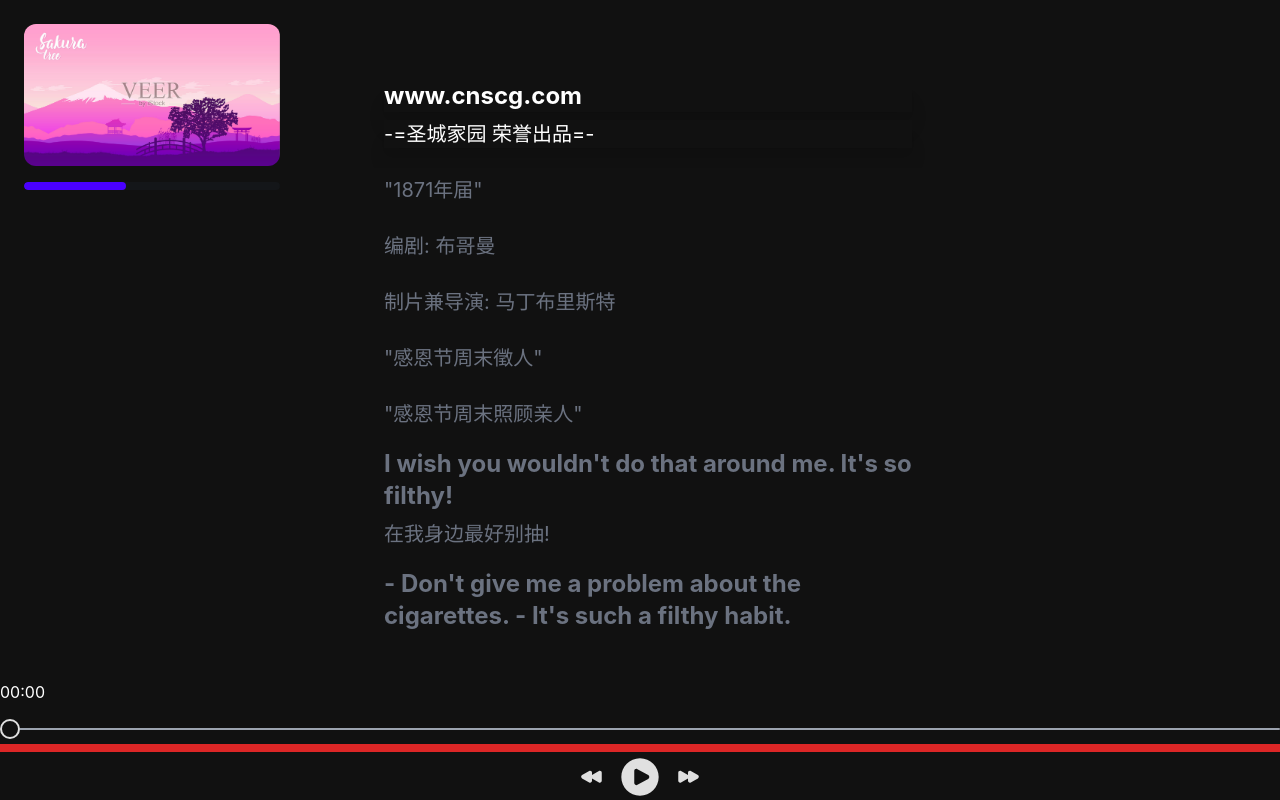
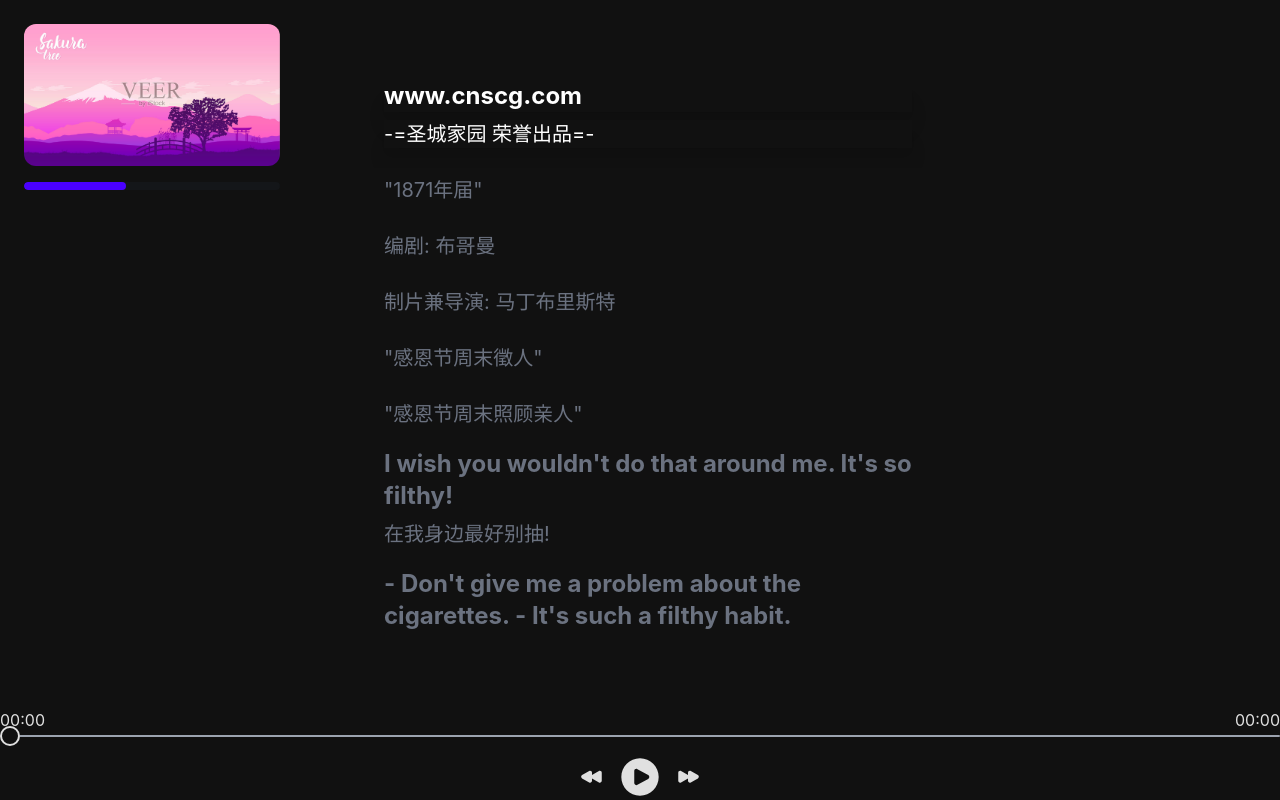
Before and after one commit to PPsteven/Langoon-web, a React (Vite) app: page / in a window 1280 px wide. Built offline with nearby package versions, Linux system fonts and the light colour scheme.

Commit message:
feat: fix css problem

```diff
--- a/src/components/read/Control.tsx
+++ b/src/components/read/Control.tsx
@@ -59,11 +59,17 @@ const Progress = ({ seek, duration, onChange }: ProgressProps) => {
   }, [seek, duration, isDragging]);
 
   return (
-    <div className="flex flex-col w-full h-full my-0 gap-2 cursor-pointer">
-      <div className="absolute left-0 -top-12 text-white text-left">
-        {formatTime(seek)}
-      </div>
+    <div className="w-full h-full flex flex-col justify-center cursor-pointer">
+      <div className="w-full absolute left-0 -top-5 text-white text-left flex flex-row justify-between">
+          <span>
+            {formatTime(seek)}
+          </span>
+          <span>
+            {formatTime(duration)}
+          </span>
+        </div>
       <Slider
+        className="media-slider h-full"
         value={[value]}
         max={100}
         step={1}
@@ -91,8 +97,8 @@ export const Control = (props: ControlProps) => {
   };
 
   return (
-    <div className="w-full h-18 fixed left-0 bottom-0 flex flex-col justify-center bg-red-600">
-      <div className="w-full h-4 relative left-0 -top-2 justify-center bg-blue-600">
+    <div className="w-full h-18 fixed left-0 bottom-0 flex flex-col justify-center">
+      <div className="w-full h-4 relative left-0 -top-2 justify-center">
         <Progress
           onChange={onChange}
           seek={props.state.seek}
--- /dev/null
+++ b/src/components/ui/slider.css
@@ -0,0 +1,3 @@
+.media-slider:hover .slider-track {
+    height: 8px;
+}
--- a/src/components/ui/slider.tsx
+++ b/src/components/ui/slider.tsx
@@ -2,6 +2,7 @@ import * as React from "react"
 import * as SliderPrimitive from "@radix-ui/react-slider"
 
 import { cn } from "@/lib/utils"
+import "./slider.css"
 
 const Slider = React.forwardRef<
   React.ElementRef<typeof SliderPrimitive.Root>,
@@ -15,8 +16,8 @@ const Slider = React.forwardRef<
     )}
     {...props}
   >
-    <SliderPrimitive.Track className="relative h-0.5 w-full grow overflow-hidden rounded-full bg-gray-400">
-      <SliderPrimitive.Range className="absolute h-full bg-red-500" />
+    <SliderPrimitive.Track className="slider-track relative h-0.5 w-full grow overflow-hidden rounded-full bg-gray-400 transition-all">
+      <SliderPrimitive.Range className="slider-range absolute h-full bg-red-500" />
     </SliderPrimitive.Track>
     <SliderPrimitive.Thumb className="block h-5 w-5 rounded-full border-2 border-primary bg-background ring-offset-background transition-colors focus-visible:outline-none focus-visible:ring-2 focus-visible:ring-ring focus-visible:ring-offset-2 disabled:pointer-events-none disabled:opacity-50" />
   </SliderPrimitive.Root>
```
